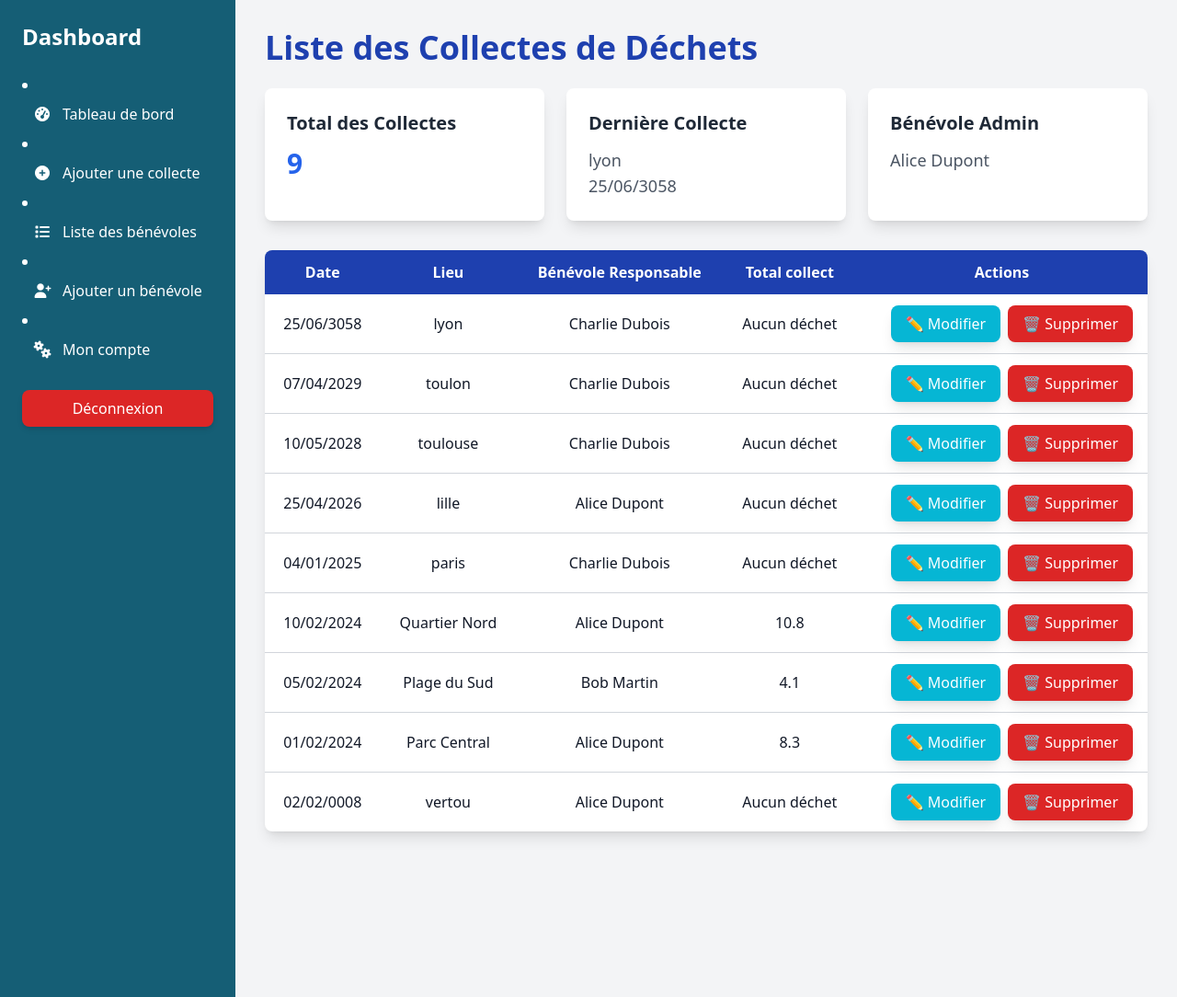
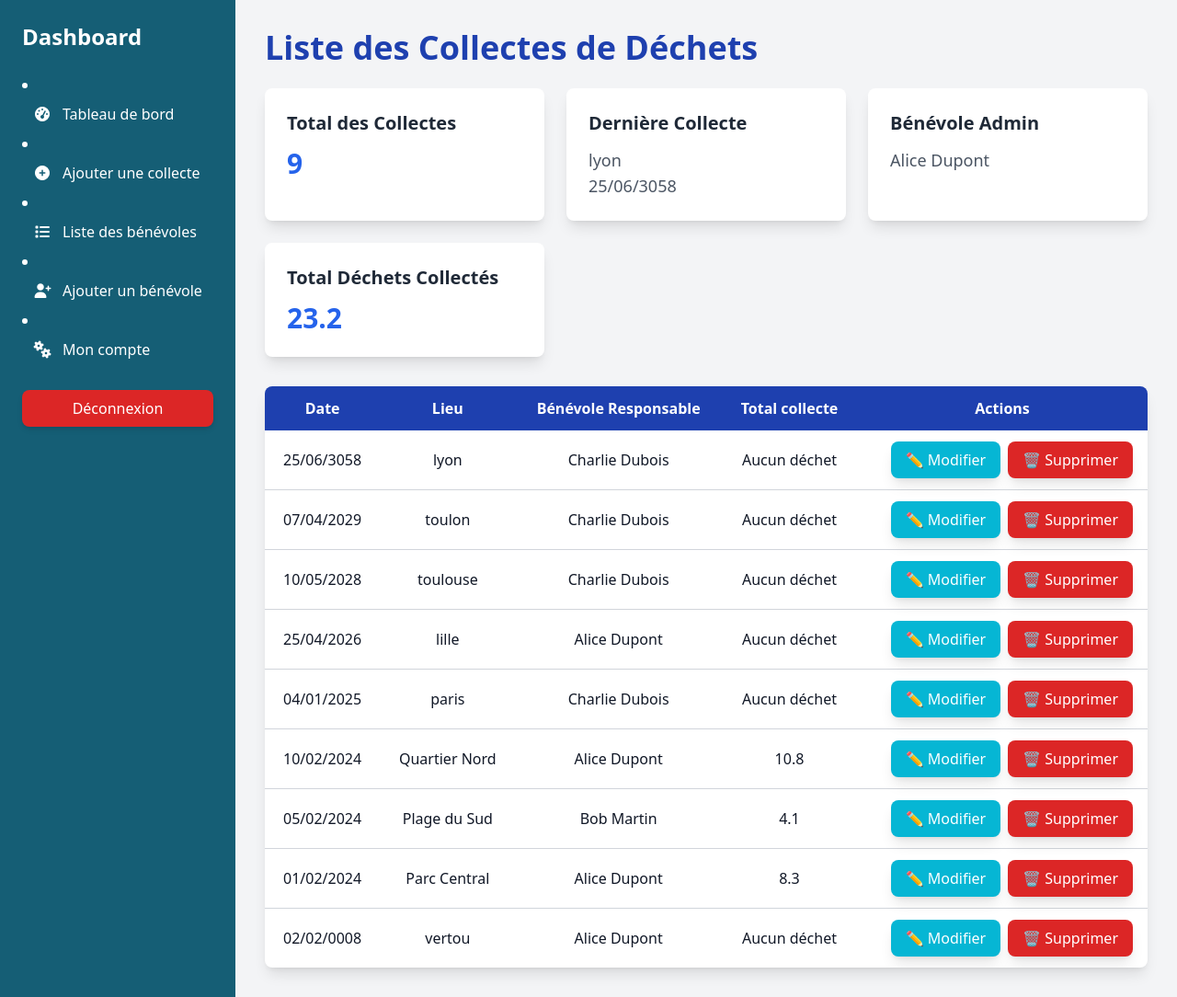
Before and after one commit to adatechschool/projet-backoffice-collecte-des-dechets-clean-coast, a PHP site: page /collection_list.php in a window 1280 px wide. Shown: the whole page at 92% size. Run offline with PHP 8.4, Linux system fonts and the light colour scheme; data comes from the database, SQL or seed files in the repository; a stand-in replaces the project's code that opens the database connection; some libraries are stand-ins or nearby versions.

Commit message:
ajout card total déchets collectés

```diff
--- a/php/collection_list.php
+++ b/php/collection_list.php
@@ -21,6 +21,10 @@ try {
     $dechets = $pdo->prepare("SELECT id_collecte, type_dechet, quantite_kg FROM dechets_collectes WHERE id= 1");
     $dechets->execute();
     $type_et_kilo = $dechets->fetchAll();
+
+    $total_dechet = $pdo->prepare("SELECT SUM(round(quantite_kg, 2)) AS total_dechet FROM dechets_collectes");
+    $total_dechet->execute();
+    $total_kg = $total_dechet->fetch();
 
 }catch (PDOException $e) {
     echo "Erreur de base de données : " . $e->getMessage();
@@ -93,6 +97,11 @@ error_reporting(E_ALL);
                 <h3 class="text-xl font-semibold text-gray-800 mb-3">Bénévole Admin</h3>
                 <p class="text-lg text-gray-600"><?= $adminNom ?></p>
             </div>
+            <!-- Total quantité déchets -->
+            <div class="bg-white p-6 rounded-lg shadow-lg">
+                <h3 class="text-xl font-semibold text-gray-800 mb-3">Total Déchets Collectés</h3>
+                <p class="text-3xl font-bold text-blue-600"><?= $total_kg['total_dechet'] ?></p>
+            </div>
         </div>
 
         <!-- Tableau des collectes -->
@@ -103,7 +112,7 @@ error_reporting(E_ALL);
                     <th class="py-3 px-4 text-center">Date</th>
                     <th class="py-3 px-4 text-center">Lieu</th>
                     <th class="py-3 px-4 text-center">Bénévole Responsable</th>
-                    <th class="py-3 px-4 text-center">Total collect</th>
+                    <th class="py-3 px-4 text-center">Total collecte</th>
                     <th class="py-3 px-4 text-center">Actions</th>
                 </tr>
                 </thead>
```
